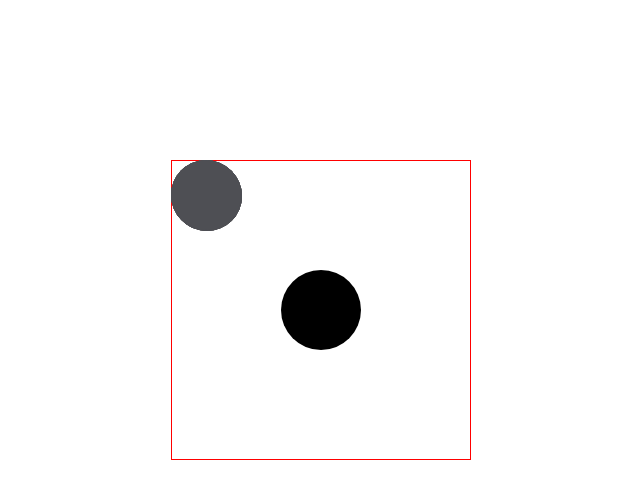
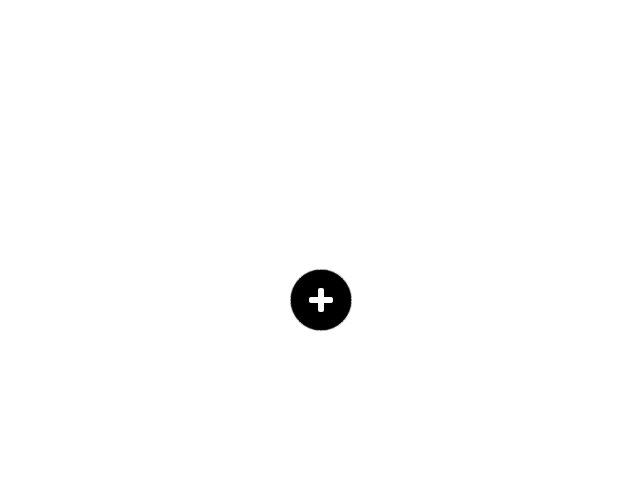
Before and after one commit to pankratios/css-playground, a website: page src/radial-menu/radial.html in a window 1280 px wide. Shown: the whole page, without its empty margins (319-959 px from the left). Drawn offline with Linux system fonts and the light colour scheme.

Commit message:
Improve radial menu
- Spread mode
- Rotation mode

```diff
--- a/src/radial-menu/radial-chrome.css
+++ /dev/null
@@ -1,161 +0,0 @@
-:root {
-  --radius: 115;
-}
-
-body {
-  font-family: sans-serif;
-}
-
-.rm {
-  box-sizing: border-box;
-  position: relative;
-
-  width: 300px;
-  height: 150px;
-
-  margin: 10rem auto 0 auto;
-}
-
-.rm-mask {
-  /* overflow: hidden; */
-  width: 100%;
-  height: 100%;
-}
-
-.rm-circle {
-  transition: transform 150ms ease-in;
-  box-sizing: border-box;
-  width: 300px;
-  height: 300px;
-  /* border-radius: 50%; */
-  /* background: red; */
-  border: 1px solid red;
-  /* background: radial-gradient(circle, rgba(0,0,0,1) 0%, rgba(255,255,255,1) 50%);; */
-  /* transform: scale3d(0, 0, 0); */
-  /* transform-origin: 150px 150px; */
-  position: relative;
-}
-
-.rm-commander-input {
-  margin: 0;
-
-  position: absolute;
-  left: -20px;
-
-  visibility: hidden;
-}
-.rm-commander-input:checked ~ .rm-mask .rm-circle {
-  transform: scale3d(1, 1, 1) rotate(45deg);
-  transition: transform 150ms ease-out;
-}
-.rm-commander {
-  display: block;
-  position: absolute;
-  bottom: -40px;
-  left: 110px;
-  /* transform: translateX(-50%); */
-  box-sizing: border-box;
-  width: 80px;
-  height: 80px;
-  border-radius: 50%;
-  background-color: #000;
-}
-.rm-commander:hover {
-  background-color: #555;
-}
-
-.rm-option {
-  width: 70px;
-  height: 70px;
-  background-color: #4e4f54;
-  position: absolute;
-  border-radius: 50%;
-  left: 0px;
-  top: 0px;
-  transform: translate(0px, 0px);
-
-  transition: transform 150ms ease-out;
-}
-
-/* .rm-commander-input:checked ~.rm-mask .rm-option.rm-option--0 { */
-/*   transform: translate(-30px, 115px); */
-/* } */
-/* .rm-commander-input:checked ~ .rot { */
-/*   border: 1px solid blue; */
-/*   transform: rotate(-45deg); */
-/* } */
-.rm-commander-input:checked ~ .rm-option.rm-option--0 {
-  transform: translate(calc(var(--radius) * -1px), 0px);
-}
-/* .rm-option.rm-option--0 { */
-/*   left: -30px; */
-/*   top: 115px; */
-/* } */
-
-/* .rm-commander-input:checked ~.rm-mask .rm-option.rm-option--45 { */
-/*   transform: translate(8.933982822017867px, 8.06601717798213px); */
-/* } */
-.rm-commander-input:checked ~ .rm-option.rm-option--45 {
-  /* transform: translate(-81.31727983645297px, -81.31727983645295px); */
-  transform: translate3d(calc(var(--radius) * -0.7071067811865476px), calc(var(--radius) * -0.7071067811865475px), 0px);
-}
-/* .rm-option.rm-option--45 { */
-/*   left: 8.933982822017867px; */
-/*   top: 8.06601717798213px; */
-/* } */
-
-/* .rm-commander-input:checked ~.rm-mask .rm-option.rm-option--90 { */
-/*   transform: translate(115px, -35px); */
-/* } */
-.rm-commander-input:checked ~ .rm-option.rm-option--90 {
-   transform: translate(0px, -115px);
-}
-/* .rm-option.rm-option--90 { */
-/*   left: 115px; */
-/*   top: -35px; */
-/* } */
-
-/* .rm-commander-input:checked ~.rm-mask .rm-option.rm-option--135 { */
-/*   transform: translate(225px, 8.06601717798213px); */
-/* } */
-.rm-commander-input:checked ~ .rm-option.rm-option--135 {
-   transform: translate(81.31727983645297px, -81.31727983645295px);
-}
-/* .rm-option.rm-option--135 { */
-/*   left: 225px; */
-/*   top: 8.06601717798213px; */
-/* } */
-
-/* .rm-commander-input:checked ~.rm-mask .rm-option.rm-option--180 { */
-/*   transform: translate(265px, 115px); */
-/* } */
-.rm-commander-input:checked ~ .rm-option.rm-option--180 {
-  transform: translate(115px, 0px);
-}
-/* .rm-option.rm-option--180 { */
-/*   left: 265px; */
-/*   top: 115px; */
-/* } */
-
-/* .rm-option.rm-option--225 { */
-/*   left: -30px; */
-/*   top: 115px; */
-/* } */
-
-/* .rm-option.rm-option--270 { */
-/*   left: -30px; */
-/*   top: 115px; */
-/* } */
-
-/* r + (r * cos(radians)) + circle.w * 0.5 */
-/* r + (r * sin(radians)) + circle.h * 0.5 */
-
-/* 2 * PI(rad) = 360° */
-/* PI(rad) = 180° */
-/* 1(rad) = 180/PI */
-
-
-
-/* 45/135° */
-/* left: calc(150px - 106.06601717798213px - 35px); */
-/* top: calc(150px + 106.06601717798212px - 35px); */
--- a/src/radial-menu/radial.css
+++ b/src/radial-menu/radial.css
@@ -1,74 +1,197 @@
+:root {
+  --dot-size: 60px;
+  --half-dot-size: var(--dot-size) * 0.5;
+  --container-size: 280px;
+  --pos: calc(var(--container-size) * 0.5 - var(--half-dot-size));
+  --rot-dur: 200ms;
+  --dur: 300ms;
+  --rot-offset: calc(var(--dur) - var(--rot-dur));
+  --rot-courve: linear; /*ease-out;*/
+  --trans-rot-courve: linear; /*cubic-bezier(.67,0,.74,.76);*/
+}
+
 body {
   font-family: sans-serif;
 }
-
 .rm {
   box-sizing: border-box;
   position: relative;
+  width: var(--container-size);
+  height: var(--container-size);
+  margin: 10rem auto 0 auto;
 
-  width: 300px;
-  height: 150px;
-
-  margin: 10rem auto 0 auto;
+  contain: strict;
 }
-
-.rm-mask {
-  overflow: hidden;
-
-  width: 100%;
-  height: 100%;
+.rm.rm--spread {
+  --action-anim-in: action-spread-in;
+  --action-anim-out: action-spread-out;
 }
-.rm-circle {
+.rm.rm--rot {
+  --start-rot: 45deg;
+  --start-counter-rot: calc(var(--start-rot) * -1);
+  --action-anim-in: action-rot-in;
+  --action-anim-out: action-rot-out;
+}
+.rm__commander {
   box-sizing: border-box;
-
-  width: 300px;
-  height: 300px;
+  position: absolute;
+  z-index: 1000;
+  bottom: var(--pos);
+  left: var(--pos);
+  width: var(--dot-size);
+  height: var(--dot-size);
+  display: flex;
+  flex-flow: row nowrap;
+  justify-content: center;
+  align-items: center;
+  transform-origin: var(--half-dot-size);
+  transition: transform var(--dur) var(--rot-courve);
 
   border-radius: 50%;
+  background-color: #000;
 
-  background-color: red;
-
-  transform: scale3d(0, 0, 0);
+  contain: strict;
 }
-.rm-commander-input {
-  margin: 0;
-
+.rm__commander__input {
   position: absolute;
   left: -20px;
+  margin: 0;
+  contain: strict;
 
   visibility: hidden;
 }
-.rm-commander-input:checked ~ .rm-mask .rm-circle {
-  transform: scale3d(1, 1, 1);
-
-  transition: transform 300ms ease-out;
+.rm__option {
+  box-sizing: border-box;
+  position: absolute;
+  width: var(--container-size);
+  height: var(--container-size);
+  transition: transform var(--rot-dur) var(--rot-courve);
+  contain: strict;
 }
-.rm-commander {
-  display: block;
+.rm.rm--rot .rm__option {
+  transform: rotate3d(0, 0, 1, var(--start-rot));
+}
+.rm.rm--spread .rm__option {
+  transform: rotate3d(0, 0, 1, var(--angle));
+}
+.rm__option__action {
+  box-sizing: border-box;
   position: absolute;
-  bottom: -25px;
-  left: 50%;
-  transform: translateX(-50%);
-
-  box-sizing: border-box;
-  width: 50px;
-  height: 50px;
+  width: var(--dot-size);
+  height: var(--dot-size);
 
   border-radius: 50%;
-  background-color: #000;
+  background-color: #333;
+
+  contain: strict;
+
+  /* use animation to move and then rotate, what is not possible with transitions */
+  animation-timing-function: var(--trans-rot-courve);
+  animation-duration: var(--dur);
+  animation-delay: 0ms;
+  animation-direction: normal;
+  animation-name: var(--action-anim-out);
+  animation-fill-mode: forwards;
 }
-.rm-commander:hover {
-  background-color: #555;
+.rm.rm--spread .rm__option__action {
+  --counter-angle: calc(var(--angle) * -1);
+  transform: translate3d(var(--pos), var(--pos), 0) rotate3d(0, 0, 1, var(--counter-angle));
+}
+.rm.rm--rot .rm__option__action {
+  transform: translate3d(var(--pos), var(--pos), 0) rotate3d(0, 0, 1, var(--start-counter-rot));
+}
+.rm__action__label {
+  box-sizing: border-box;
+  height: 100%;
+  width: 100%;
+  display: block;
+  vertical-align: middle;
+  line-height: var(--dot-size);
+  text-align: center;
+
+  user-select: none;
+}
+.rm__commander__input:checked ~ .rm__option {
+  transform: rotate3d(0, 0, 1, var(--angle));
+  transition: transform var(--rot-dur) var(--trans-rot-courve) var(--rot-offset)
+}
+.rm__commander__input:checked ~ .rm__option .rm__option__action {
+  animation-name: var(--action-anim-in);
+}
+.rm__commander__input:checked ~ .rm__commander {
+  transform: rotate3d(0, 0, 1, 225deg);
+}
+.tx {
+  box-sizing: border-box;
+  width: 24px;
+  height: 24px;
+  contain: strict;
+}
+.tx__bar {
+  box-sizing: border-box;
+  height: 6px;
+  transform-origin: 12px 12px;
+  contain: strict;
+
+  border-radius: 2px;
+  background-color: #fff;
+}
+.tx__bar--top {
+  transform: translate3d(0px, 9px, 0px) rotate3d(0, 0, 1, 0deg);
+}
+.tx__bar--bottom {
+  transform: translate3d(-9px, -6px, 0px) rotate3d(0, 0, 1, 90deg);
 }
 
-.rm-option {
-  width: 50px;
-  height: 50px;
-
-  background-color: red;
+/* .tx__bar--top { */
+/*   transform: translate3d(-10px, -2px, 0px); */
+/*   /\* transform: translate3d(-10px, 0px, 0px) rotate3d(0, 0, 1, 45deg); *\/ */
+/* } */
+/* .tx__bar--bottom { */
+/*   transform: translate3d(-10px, 2px, 0px); */
+/*   /\* transform: translate3d(-10px, -4px, 0px) rotate3d(0, 0, 1, -45deg); *\/ */
+/* } */
+/* .rm__commander__input:checked ~ .rm__commander .tx__bar--top { */
+/*   transform: translate3d(-10px, 0px, 0px) rotate3d(0, 0, 1, 45deg); */
+/* } */
+/* .rm__commander__input:checked ~ .rm__commander .tx__bar--bottom { */
+/*   transform: translate3d(-10px, -4px, 0px) rotate3d(0, 0, 1, -45deg); */
+/* } */
+@keyframes action-rot-in {
+  0% {
+    transform: translate3d(var(--pos), var(--pos), 0px) rotate3d(0, 0, 1, var(--start-counter-rot));
+  }
+  25% {
+    transform: translate3d(0px, var(--pos), 0px) rotate3d(0, 0, 1, var(--start-counter-rot));
+  }
+  100% {
+    transform: translate3d(0px, var(--pos), 0px) rotate3d(0, 0, 1, calc(var(--angle) * -1));
+  }
 }
-
-.rm-option--45 {
-  transform: translate(-100px);
-  transform-origin: 0 0;
+@keyframes action-rot-out {
+  0% {
+    transform: translate3d(0px, var(--pos), 0px) rotate3d(0, 0, 1, calc(var(--angle) * -1));
+  }
+  75% {
+    transform: translate3d(0px, var(--pos), 0px) rotate3d(0, 0, 1, var(--start-counter-rot));
+  }
+  100% {
+    transform: translate3d(var(--pos), var(--pos), 0px) rotate3d(0, 0, 1, var(--start-counter-rot));
+  }
 }
+@keyframes action-spread-out {
+  0% {
+    transform: translate3d(0px, var(--pos), var(--pos)) rotate3d(0, 0, 1, var(--counter-angle));
+  }
+  100% {
+    transform: translate3d(0px, var(--pos), 0px)) rotate3d(0, 0, 1, var(--counter-angle));
+  }
+}
+@keyframes action-spread-in {
+  0% {
+    transform: translate3d(0px, var(--pos), 0px)) rotate3d(0, 0, 1, var(--counter-angle));
+  }
+  100% {
+    transform: translate3d(0px, var(--pos), var(--pos)) rotate3d(0, 0, 1, var(--counter-angle));
+  }
+}
--- a/src/radial-menu/radial.html
+++ b/src/radial-menu/radial.html
@@ -3,28 +3,42 @@
   <head>
     <meta charset="utf-8" />
     <meta name="viewport" content="initial-scale=1.0, user-scalable=no" />
-
     <title>Radial menu</title>
-    <link rel="stylesheet" href="radial-chrome.css" />
+    <link rel="stylesheet" href="radial.css" />
   </head>
   <body>
-    <div class="rm">
-      <input id="commander-input" type="checkbox" class="rm-commander-input" />
-      <div class="rm-mask">
-        <div class="rm-circle">
-          <div class="rm-option rm-option--0"></div>
-          <div class="rm-option rm-option--45"></div>
-          <div class="rm-option rm-option--90"></div>
-          <div class="rm-option rm-option--135"></div>
-          <div class="rm-option rm-option--180"></div>
+    <div class="rm rm--rot">
+      <input
+        id="commander-input"
+        type="checkbox"
+        class="rm__commander__input"
+      />
+      <div class="rm__option" style="--angle: -45deg;"
+        ><div class="rm__option__action"
+          ><label class="rm__action__label">A</label></div
+        ></div
+      >
+      <div class="rm__option" style="--angle: 0deg;"
+        ><div class="rm__option__action"
+          ><label class="rm__action__label">B</label></div
+        ></div
+      >
+      <div class="rm__option" style="--angle: 45deg;"
+        ><div class="rm__option__action"
+          ><label class="rm__action__label">C</label></div
+        ></div
+      >
+      <div class="rm__option" style="--angle: 90deg;"
+        ><div class="rm__option__action"
+          ><label class="rm__action__label">D</label></div
+        ></div
+      >
+      <label for="commander-input" class="rm__commander">
+        <div class="tx">
+          <div class="tx__bar tx__bar--top"></div>
+          <div class="tx__bar tx__bar--bottom"></div>
         </div>
-      </div>
-      <div class="rm-option rm-option--0"></div>
-      <div class="rm-option rm-option--45"></div>
-      <div class="rm-option rm-option--90"></div>
-      <div class="rm-option rm-option--135"></div>
-      <div class="rm-option rm-option--180"></div>
-      <label for="commander-input" class="rm-commander"> </label>
+      </label>
     </div>
   </body>
 </html>
```
